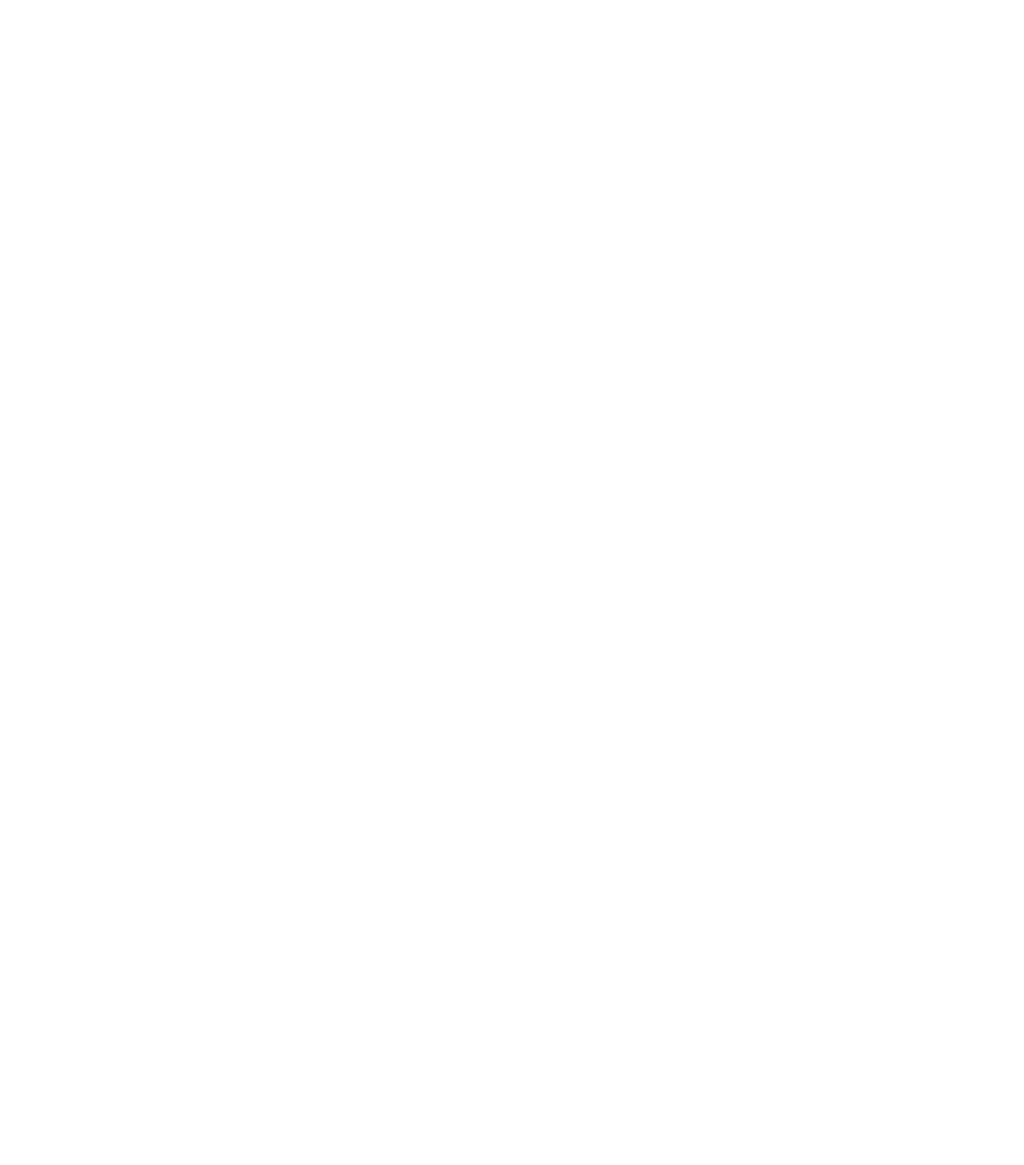
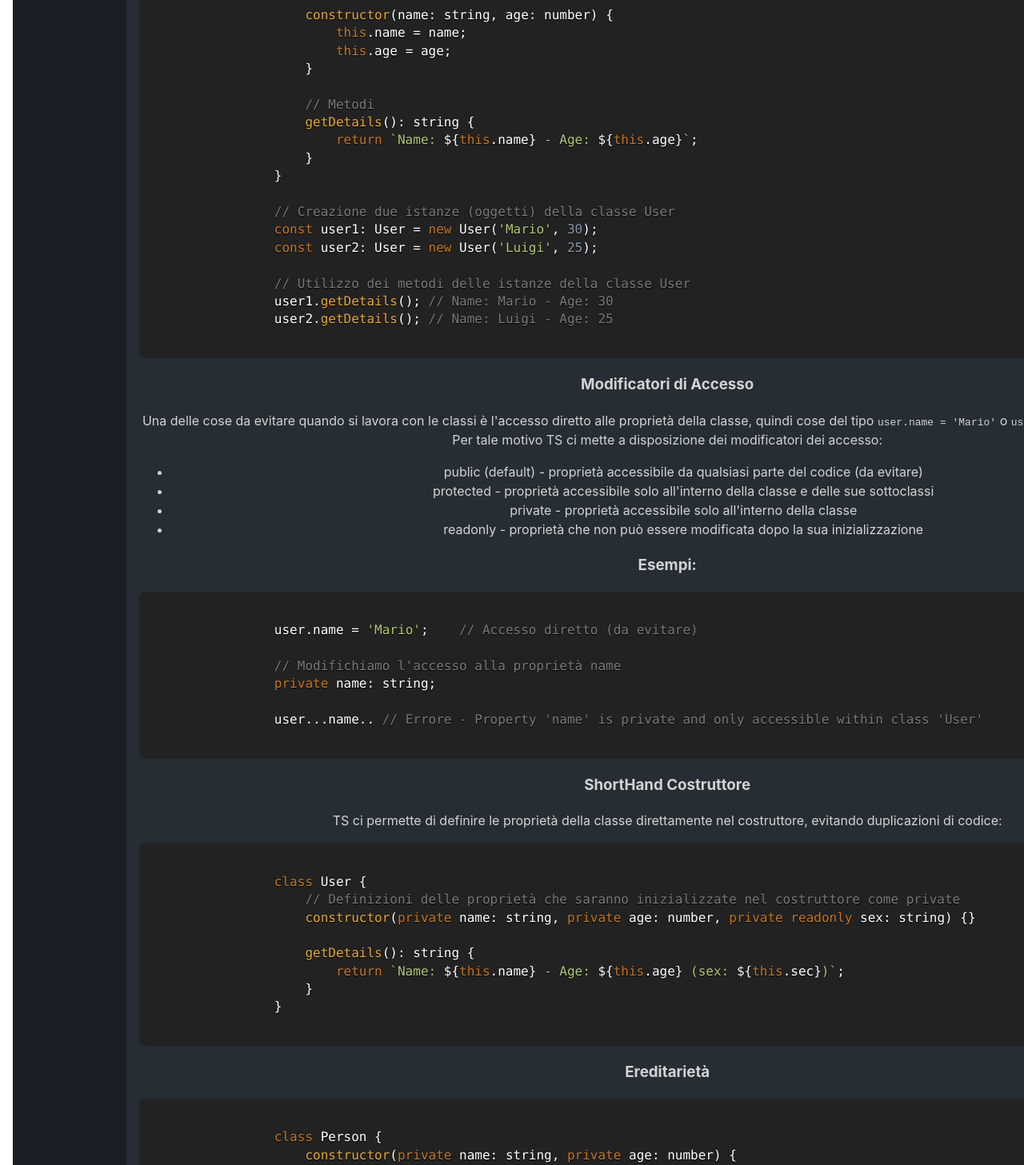
Before and after one commit to aleattene/aleattene-knowledges, a React (Vite) app: page /it/languages/typescript in a window 1280 px wide. Shown: the part 7500-8957 px from the top of the page at 80% size. Before the commit the page ends 7315 px from the top, so only its background shows below. Built offline with nearby package versions, Linux system fonts and the light colour scheme.

Commit message:
feat(ts): add classes, abstract classes, static properties and methods

```diff
--- a/src/pages/it/Languages/Typescript/Typescript.tsx
+++ b/src/pages/it/Languages/Typescript/Typescript.tsx
@@ -275,6 +275,146 @@ const Typescript: React.FC = () => {
                     // Specifica la cartella di output della transpilazione (directory di build)
                     outDir: "./dist",
             `}/>
+            <h2>Classi</h2>
+            <TypescriptCode code={`
+                class User {
+                    // Proprietà tipizzate
+                    name: string;
+                    age: number;
+
+                    constructor(name: string, age: number) {
+                        this.name = name;
+                        this.age = age;
+                    }
+
+                    // Metodi
+                    getDetails(): string {
+                        return \`Name: \${this.name} - Age: \${this.age}\`;
+                    }
+                }
+
+                // Creazione due istanze (oggetti) della classe User
+                const user1: User = new User('Mario', 30);
+                const user2: User = new User('Luigi', 25);
+
+                // Utilizzo dei metodi delle istanze della classe User
+                user1.getDetails(); // Name: Mario - Age: 30
+                user2.getDetails(); // Name: Luigi - Age: 25
+            `}/>
+            <h3>Modificatori di Accesso</h3>
+            <p>Una delle cose da evitare quando si lavora con le classi è l'accesso diretto alle proprietà della classe,
+                quindi cose del tipo <code>user.name = 'Mario'</code> o <code>user.age = 30</code> sono da evitare.
+                Per tale motivo TS ci mette a disposizione dei modificatori dei accesso:
+                <ul>
+                    <li>public (default) - proprietà accessibile da qualsiasi parte del codice (da evitare)</li>
+                    <li>protected - proprietà accessibile solo all'interno della classe e delle sue sottoclassi</li>
+                    <li>private - proprietà accessibile solo all'interno della classe</li>
+                    <li>readonly - proprietà che non può essere modificata dopo la sua inizializzazione</li>
+                </ul>
+            </p>
+            <h3>Esempi:</h3>
+            <TypescriptCode code={`
+                user.name = 'Mario';    // Accesso diretto (da evitare)
+
+                // Modifichiamo l'accesso alla proprietà name
+                private name: string;
+
+                user...name.. // Errore - Property 'name' is private and only accessible within class 'User'
+            `}/>
+            <h3>ShortHand Costruttore</h3>
+            <p>TS ci permette di definire le proprietà della classe direttamente nel costruttore, evitando duplicazioni
+                di codice:</p>
+            <TypescriptCode code={`
+                class User {
+                    // Definizioni delle proprietà che saranno inizializzate nel costruttore come private
+                    constructor(private name: string, private age: number, private readonly sex: string) {}
+
+                    getDetails(): string {
+                        return \`Name: \${this.name} - Age: \${this.age} (sex: \${this.sec})\`;
+                    }
+                }
+            `}/>
+            <h3>Ereditarietà</h3>
+            <TypescriptCode code={`
+                class Person {
+                    constructor(private name: string, private age: number) {
+                        this.name = name;
+                        this.age = age;
+                    }
+
+                    getDetails(): string {
+                        return \`Name: \${this.name} - Age: \${this.age}\`;
+                    }
+                }
+
+                class User extends Person {
+                    constructor(name: string, age: number, private role: string) {
+                        // Richiamo del costruttore della classe padre
+                        super(name, age);
+                        // Inizializzazione della proprietà role della classe figlia (User)
+                        this.role = role;
+                    }
+
+                    // Override del metodo getDetails
+                    getDetails(): string {
+                        return super.getDetails() + \` - Role: \${this.role}\`;
+                    }
+                }
+
+                const user: User = new User('Mario', 30, 'admin');
+                (???)
+                user.name; // Non consentito perché la proprietà è private (se fosse stata protected avrei potuto)
+                user.getDetails(); // Name: Mario - Age: 30 - Role: admin
+            `}/>
+            <h3>Metodi e Proprietà Statiche</h3>
+            <p>Si tratta di metodi e proprietà accessibili direttamente dalla classe senza la necessità di creare
+                oggetti (istanze).
+            </p>
+            <TypescriptCode code={`
+                // Accesso ad una proprietà statica: NomeClasse.nomeProprietà;
+                Math.PI;        // 3.141592653589793
+
+                // Accesso ad un metodo statico: NomeClasse.nomeMetodo();
+                Math.random();  // 0.123456789
+            `}/>
+            <p>Come si può osservare in entrambi i casi non è stato necessario creare alcuna istanza della classe Math
+                per accedere alle sue proprietà statiche ed ai suoi metodi statici.</p>
+            <h3>Classi Astratte</h3>
+            <p>Questo genere di classi fungono solo da riferimento strutturale per altre classi che ne ereditano le
+                proprietà ed i metodi, ma esse stesse non possono essere istanziate.
+                Pensiamo ad esempio alla classe Persona, difficilmente esisterà la necessità di creare un'istanza di
+                Persona, ma molto più probabile sarà la necessità di creare un'istanza di Studente, Insegnante, etc.
+            </p>
+            <TypescriptCode code={`
+                // Dichiarazione di una classe astratta (keyword abstract)
+                abstract class Person {
+                    constructor(private name: string, private age: number) {
+                        this.name = name;
+                        this.age = age;
+                    }
+
+                    abstract getDetails(): string;
+                }
+
+                class User extends Person {
+                    constructor(name: string, age: number, private role: string) {
+                        super(name, age);
+                        this.role = role;
+                    }
+
+                    // Obbligo di implementare il metodo astratto getDetails
+                    getDetails(): string {
+                        return \`Name: \${this.name} - Age: \${this.age} - Role: \${this.role}\`;
+                    }
+                }
+
+
+                const persona: Person = new Person('Mario', 30); // Errore - Cannot create instance of abstract class
+
+                const user: User = new User('Mario', 30, 'admin');
+                user.getDetails(); // Name: Mario - Age: 30 - Role: admin
+
+            `}/>
         </div>
     );
 };
```
